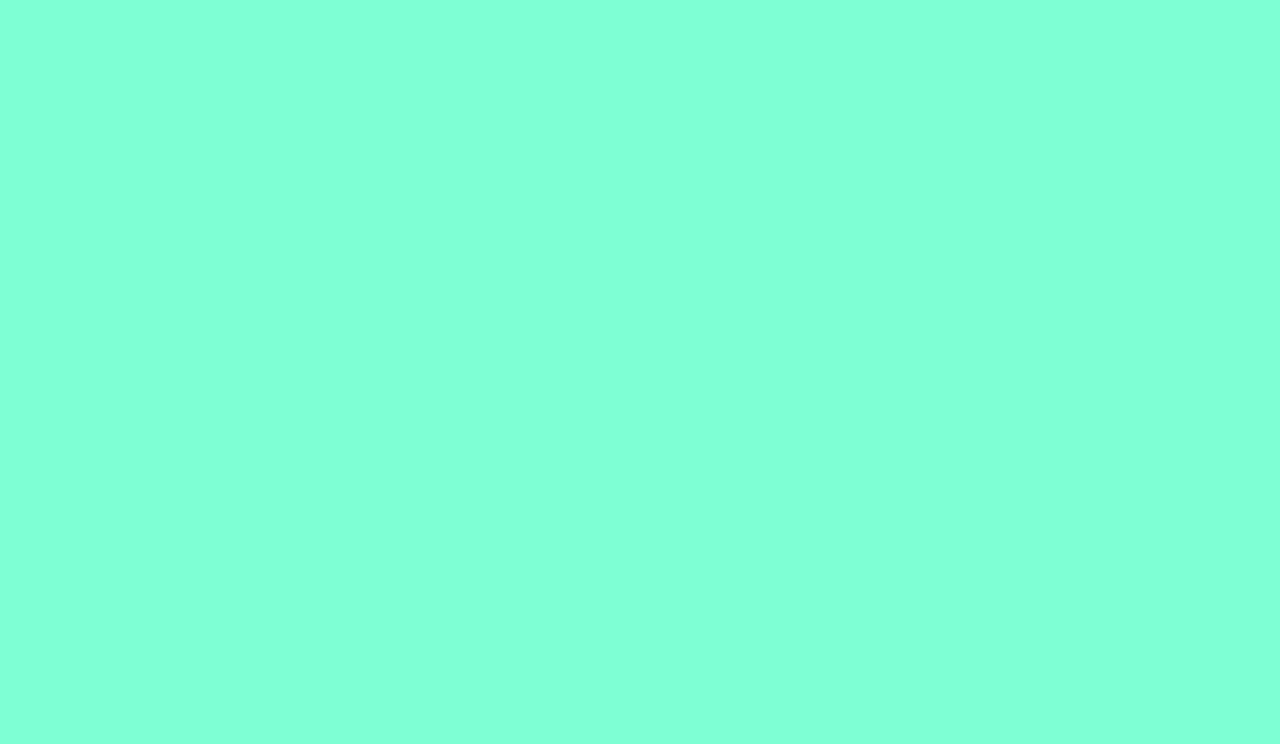
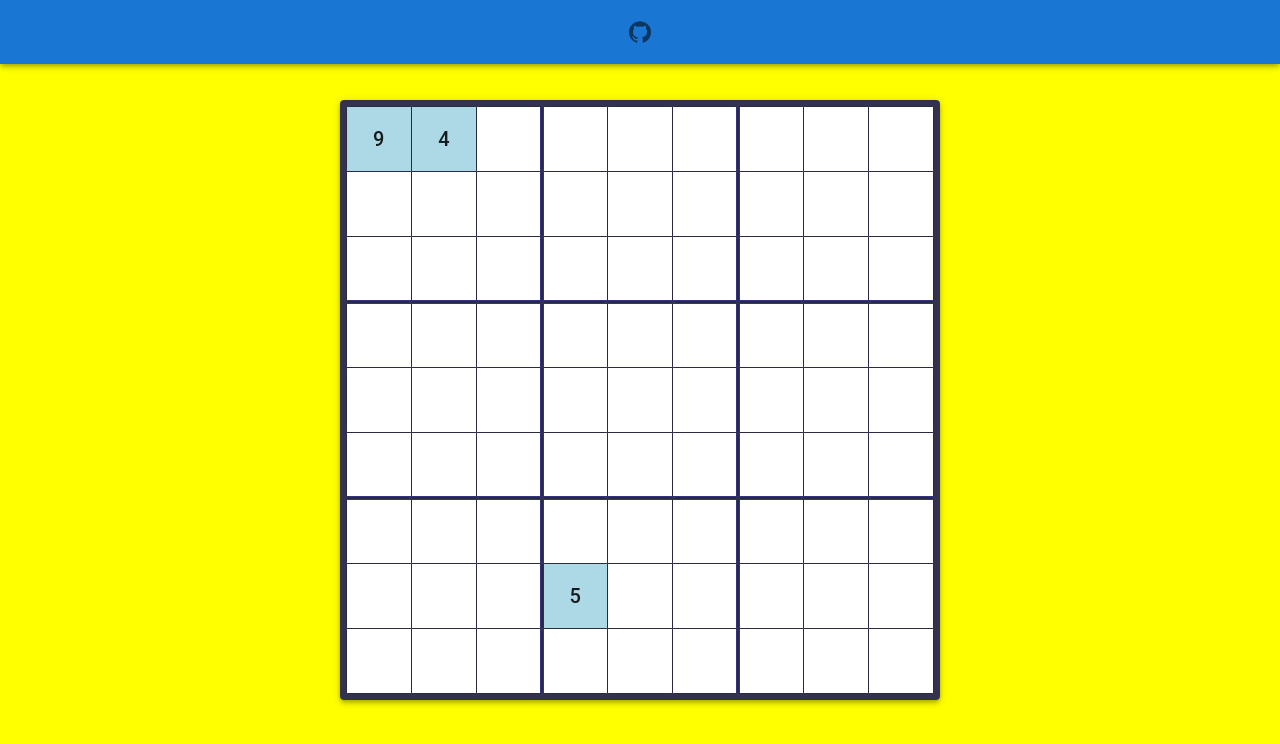
Before and after one commit to seanluong/sudoku, a React (Vite) app: page / in a window 1280 px wide. Shown: the top 744 px of the page. Built offline with nearby package versions, Linux system fonts and the light colour scheme.

Commit message:
Display the Sudoku board

```diff
--- a/index.html
+++ b/index.html
@@ -8,6 +8,6 @@
   </head>
   <body>
     <div id="root"></div>
-    <script type="module" src="/src/main.tsx"></script>
+    <script type="module" src="/src/index.tsx"></script>
   </body>
 </html>
--- a/package.json
+++ b/package.json
@@ -11,6 +11,7 @@
   "dependencies": {
     "@emotion/react": "^11.10.6",
     "@emotion/styled": "^11.10.6",
+    "@mui/icons-material": "^5.11.9",
     "@mui/material": "^5.11.9",
     "react": "^18.2.0",
     "react-dom": "^18.2.0"
--- a/src/App.css
+++ b/src/App.css
@@ -1,5 +1,8 @@
+* {
+  box-sizing: border-box;
+}
+
 #root {
-  background-color: aquamarine;
   width: 100vw;
   height: 100vh;
 }
--- a/src/App.tsx
+++ b/src/App.tsx
@@ -1,10 +1,13 @@
 import './App.css'
+import { Header } from './Header'
+import { Main } from './Main'
 
 function App() {
 
   return (
     <div className="App">
-      {/* Hello, World */}
+      <Header />
+      <Main />
     </div>
   )
 }
--- /dev/null
+++ b/src/Header.tsx
@@ -0,0 +1,19 @@
+import GitHubIcon from '@mui/icons-material/GitHub';
+import { AppBar, IconButton, Toolbar } from '@mui/material';
+
+export const Header = () => {
+    // TODO: update the github link
+    const gitHubUrl = "/TBD";
+
+    return (
+        <AppBar position='fixed'>
+            <Toolbar sx={{
+                justifyContent: "center",
+            }}>
+                <IconButton href={gitHubUrl} target={"_blank"} rel="noreferrer noopener">
+                    <GitHubIcon />
+                </IconButton>
+            </Toolbar>
+        </AppBar>
+    );
+}
--- /dev/null
+++ b/src/Sudoku.tsx
@@ -0,0 +1,122 @@
+import { Box, Paper, Typography } from "@mui/material";
+import Grid from "@mui/material/Grid"
+
+
+export interface Row {
+    cells: number[];
+}
+
+export interface CellMap {
+    [key: string]: number;
+}
+
+export interface Board {
+    rows: number[];
+    columns: number[];
+    cells: CellMap;
+}
+
+export interface SudokuProps {
+    board: Board;
+}
+
+interface CellProps {
+    rowIndex: number;
+    columnIndex: number;
+    value: number;
+    size: string;
+    borderColor: string;
+}
+
+const Cell = ({ rowIndex, columnIndex, value, size, borderColor }: CellProps) => {
+    const cellBorderTop = (rowIndex: number, style: string) => ([3, 6].includes(rowIndex) ? style : "inherit");
+    const cellBorderBottom = (rowIndex: number, style: string) => ([2, 5].includes(rowIndex) ? style : "inherit");
+    const cellBorderLeft = (columnIndex: number, style: string) => ([3, 6].includes(columnIndex) ? style : "inherit");
+    const cellBorderRight = (columnIndex: number, style: string) => ([2, 5].includes(columnIndex) ? style : "inherit");
+    const cellBackgroundColor = (cell: number) => cell ? "lightblue" : "white";
+
+    return (
+        <Paper key={`cell-${rowIndex}-${columnIndex}`}
+            elevation={0}
+            sx={{
+                flex: `1 1 ${size}`,
+                width: size,
+                padding: "0.05em",
+                bgcolor: "rgba(0, 0, 0, 0.2)",
+            }}>
+            <Box sx={{
+                display: "flex",
+                alignItems: "center",
+                justifyContent: "center",
+                width: "100%",
+                height: "100%",
+                backgroundColor: cellBackgroundColor(value),
+                borderTop: cellBorderTop(rowIndex, borderColor),
+                borderBottom: cellBorderBottom(rowIndex, borderColor),
+                borderLeft: cellBorderLeft(columnIndex, borderColor),
+                borderRight: cellBorderRight(columnIndex, borderColor),
+            }}>
+                <Typography variant="h6">
+                    {value ? value : null}
+                </Typography>
+            </Box>
+        </Paper>
+    )
+}
+
+export const Sudoku = ({ board }: SudokuProps) => {
+    const { rows, columns, cells} = board;
+    const containerSize = "min(75vw, 75vh)";
+    const gridSize = `calc(${containerSize} * 0.98)`;
+    const outerBackgroundColor = "rgba(0, 0, 100, 0.8)";
+
+    const cellSize = `calc(${gridSize} / ${rows.length})`;
+    const cellBorderColor = `0.1rem solid ${outerBackgroundColor}`;
+
+    return (
+        <Paper sx={{
+            bgcolor: outerBackgroundColor,
+            flexBasis: containerSize,
+            height: containerSize,
+            display: "flex",
+            alignItems: "center",
+            justifyContent: "center",
+        }} elevation={4}>
+            <Grid container
+                direction="column"
+                sx={{
+                    width: gridSize,
+                }}>
+                {
+                    rows.map((row, rowIndex) => {
+                        return (
+                            <Grid item
+                                container
+                                key={`row-${rowIndex}`}
+                                justifyContent="center"
+                                direction="row"
+                                sx={{
+                                    flex: `1 1 ${cellSize}`,
+                                    height: cellSize,
+                                }}
+                            >
+                                {
+                                    columns.map((column, columnIndex) => {
+                                        const cell = cells[`${row}:${column}`];
+                                        return (
+                                            <Cell rowIndex={rowIndex}
+                                                columnIndex={columnIndex}
+                                                value={cell}
+                                                size={cellSize}
+                                                borderColor={cellBorderColor} />
+                                        );
+                                    })
+                                }
+                            </Grid>
+                        );
+                    })
+                }
+            </Grid>
+        </Paper>
+    )
+}
--- /dev/null
+++ b/src/index.tsx
@@ -0,0 +1,10 @@
+import React from 'react'
+import ReactDOM from 'react-dom/client'
+import App from './App'
+import './index.css'
+
+ReactDOM.createRoot(document.getElementById('root') as HTMLElement).render(
+  <React.StrictMode>
+    <App />
+  </React.StrictMode>,
+)
--- a/src/main.tsx
+++ b/src/main.tsx
@@ -1,10 +1,57 @@
-import React from 'react'
-import ReactDOM from 'react-dom/client'
-import App from './App'
-import './index.css'
+import { Box } from '@mui/material';
+import { useEffect, useState } from 'react';
+import { Board, CellMap, Row, Sudoku } from './Sudoku';
 
-ReactDOM.createRoot(document.getElementById('root') as HTMLElement).render(
-  <React.StrictMode>
-    <App />
-  </React.StrictMode>,
-)
+const generateBoard = (rowCount: number, columnCount: number): Board => {
+    const board: Board = {
+        rows: [] as number[],
+        columns: [] as number[],
+        cells: {} as CellMap,
+    };
+
+    for (let r=0;r<rowCount;r++) {
+        board.rows.push(r);
+        board.columns.push(r);
+        for (let c=0;c<columnCount;c++) {
+            const key = `${r}:${c}`;
+            board.cells[key] = 0;
+        }
+    }
+
+    return board;
+}
+
+export const Main = () => {
+    const initialBoard = generateBoard(9, 9);
+    const [board, setBoard] = useState(initialBoard);
+
+    useEffect(() => {
+        setBoard(board => {
+            return {
+                ...board,
+                cells: {
+                    ...board.cells,
+                    '0:0': 9,
+                    '0:1': 4,
+                    '7:3': 5,
+                }
+            };
+        })
+    }, []);
+
+    // TODO: update the github link
+    const gitHubUrl = "/TBD";
+
+    return (
+        <Box component={"main"} sx={{
+            display: "flex",
+            alignItems: "center",
+            justifyContent: "center",
+            width: "100vw",
+            height: "100vh",
+            bgcolor: "yellow"
+        }}>
+            <Sudoku board={board}/>
+        </Box>
+    );
+}
```
Also changed, not shown: 1 other file (tests, documents, lock files or other folders).
